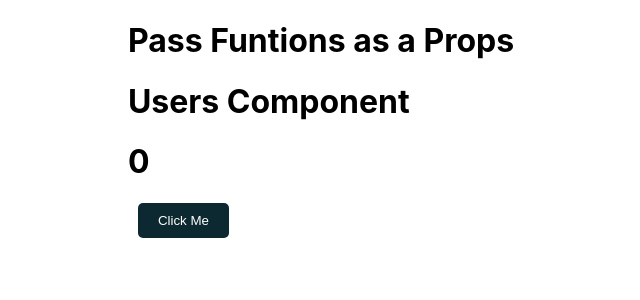
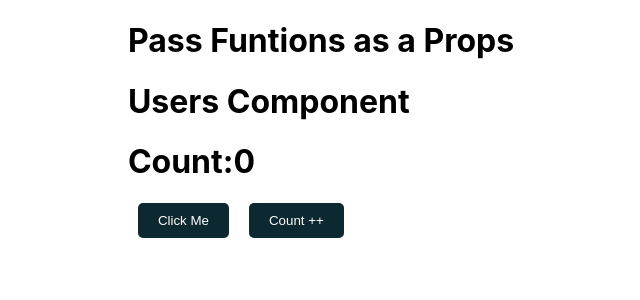
Before and after one commit to AKSHAY0128W/React, a React (Create React App) app: page / in a window 1280 px wide. Shown: the top 300 px of the page, without its empty margins (319-959 px from the left). Built offline with nearby package versions, Linux system fonts and the light colour scheme.

Commit message:
chore: Update FuncProps component to improve readability and functionality

```diff
--- a/src/FuncProps.jsx
+++ b/src/FuncProps.jsx
@@ -12,8 +12,9 @@ function FuncProps(props) {
       <div>
          <h1>Users Component</h1>
 
-         <h1>{count}</h1>
-         <button onClickCapture={increment}>Click Me</button>
+         <h1>Count:{count}</h1>
+         <button onClickCapture={handleClick}>Click Me</button>
+         <button onClickCapture={increment}>Count ++</button>
       </div>
    )
 }
```
